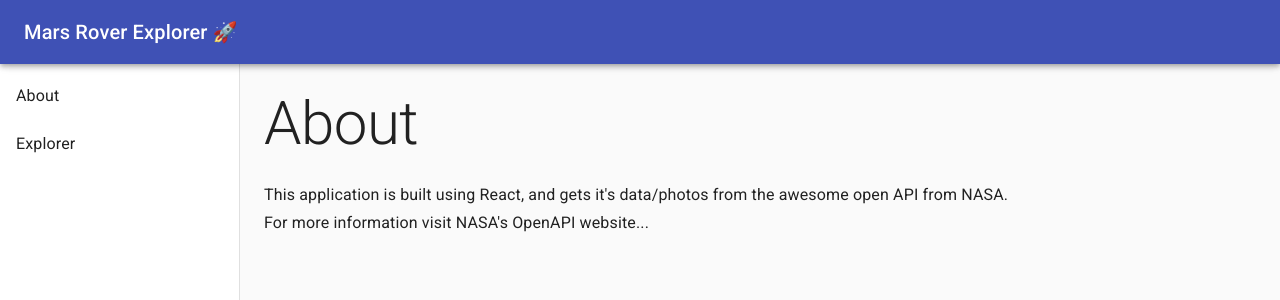
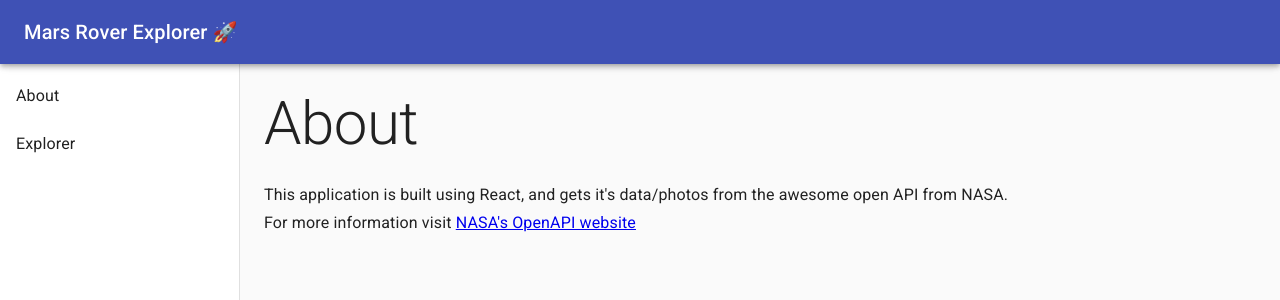
Before and after one commit to greenca6/react-demo, a React (Create React App) app: page /#/about in a window 1280 px wide. Shown: the top 300 px of the page. Built offline with nearby package versions, Linux system fonts and the light colour scheme.

Commit message:
Add link

```diff
--- a/src/pages/about/About.tsx
+++ b/src/pages/about/About.tsx
@@ -7,7 +7,7 @@ const About = () => (
     <Typography variant="subtitle1">
       This application is built using React, and gets it's data/photos from the awesome open API from NASA.
       <br />
-      For more information visit NASA's OpenAPI website...
+      For more information visit <a href="https://api.nasa.gov/api.html#MarsPhotos" target="_blankgit ">NASA's OpenAPI website</a>
     </Typography>
   </>
 );
```
